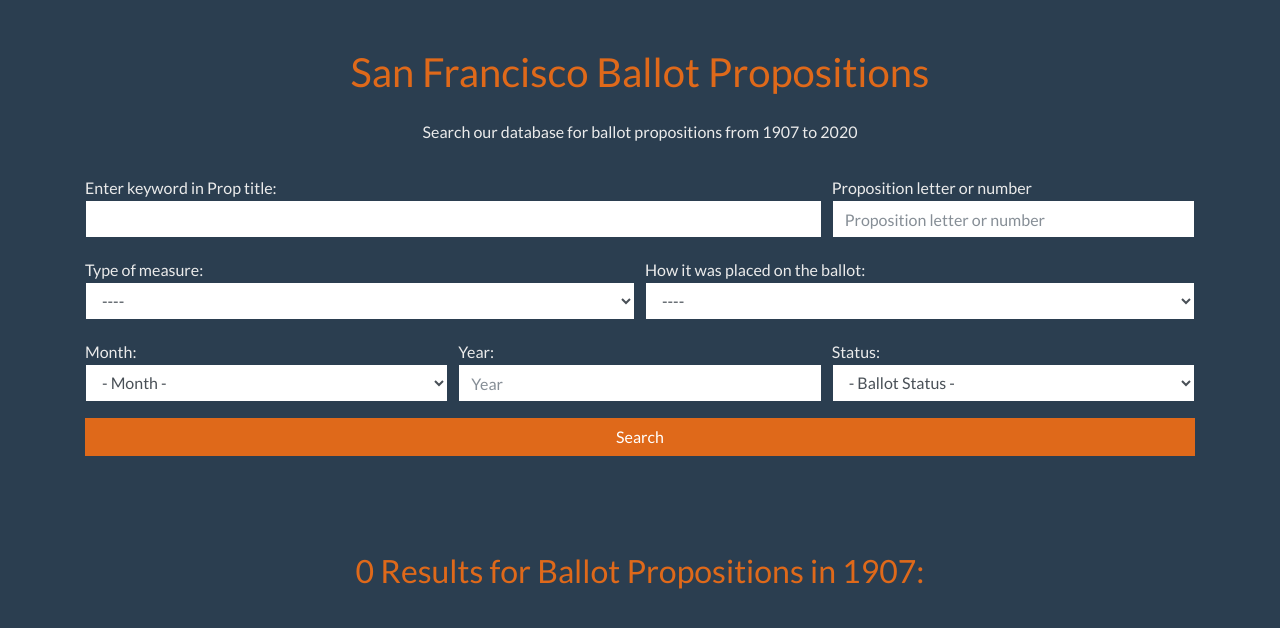
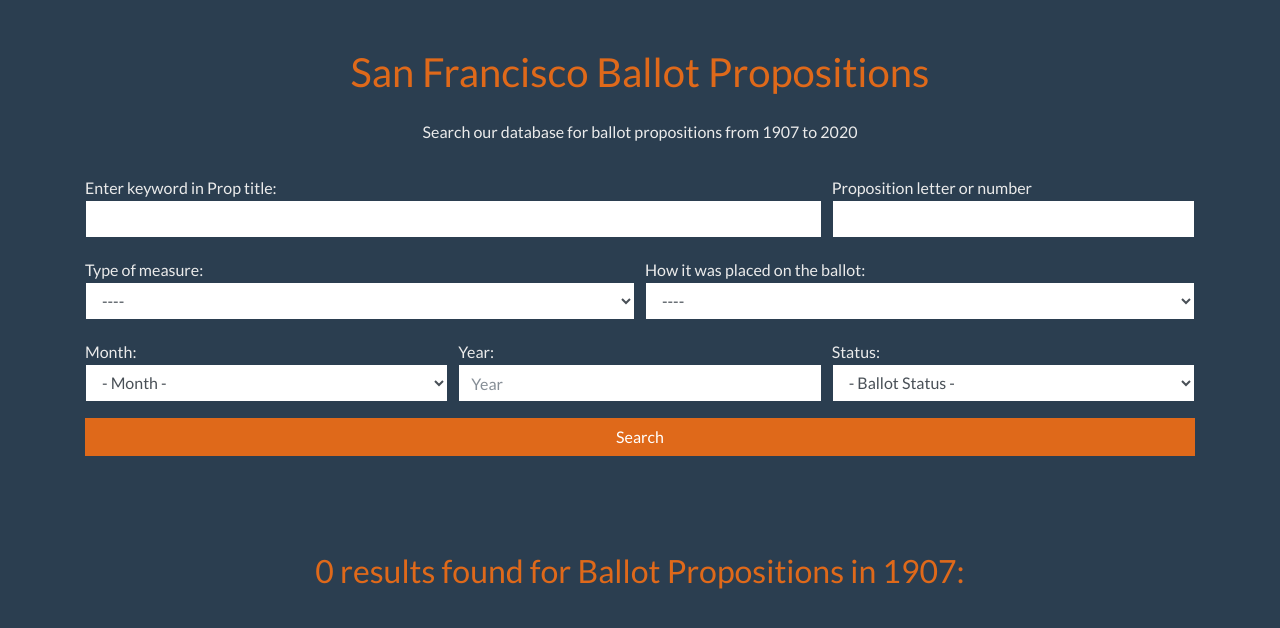
Before and after one commit to tram-m-nguyen/sfBallotHistory, a Flask app: page / in a window 1280 px wide. Shown: the top 628 px of the page. Run offline with Flask 2, Linux system fonts and the light colour scheme; data that the repository does not hold is empty.

Commit message:
change template rendering

```diff
--- a/templates/index.html
+++ b/templates/index.html
@@ -10,7 +10,7 @@
   <p class="text-center p-3">Search our database for ballot propositions from 1907 to 2020 </p>
   <p class="text-center"></p>
 
-  <!-- check if it's a year, prop#, month, pass or fail, if yes-- render thema ll togethr -->
+  <!-- check if it's a year, prop#, month, pass or fail, if yes-- render them all together -->
   <form action="/search" id="searchForm" method="POST" class="mt-3 mb-5">
     {{ form.hidden_tag() }}
 
@@ -29,7 +29,7 @@
       {% if form.prop_letter and form.prop_letter.widget.input_type != 'hidden' %}
       <div class='form-group col-md-4'>
         Proposition letter or number
-        {{form.prop_letter(placeholder=form.prop_letter.label.text, class="search-field form-control")}}
+        {{form.prop_letter(class="search-field form-control")}}
         {% for error in form.prop_letter.errors %}
         <span class="text-danger">{{ error }}</span>
         {% endfor %}
@@ -109,7 +109,8 @@
 </section>
 
 <div class="d-flex p-5 justify-content-center">
-  <h2 class="text-primary">{{results_total}} Results for Ballot Propositions in {{year}}: </h2>
+  <h2 class="text-primary">{{results_total}} results found for Ballot Propositions in {{year}}: </h2>
+
 </div>
 
 <!-- Make area to populate list of ballot> -->
```
Also changed, not shown: templates/result.html (+9 -6 lines).
